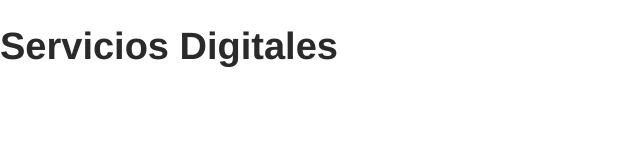
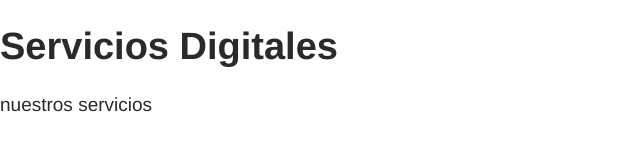
Before and after one commit to servs-digitales/servs-digitales.github.io, a plain HTML site: page index.html in a window 1280 px wide. Shown: the whole page, without its empty margins (0-640 px from the left). Drawn offline with Linux system fonts and the light colour scheme.

Commit message:
agregar descripcion

```diff
--- a/index.html
+++ b/index.html
@@ -15,6 +15,7 @@
 <body>
     <main>
         <h1>Servicios Digitales</h1>
+        <p> nuestros servicios</p>
     </main>
 </body>
 
```
